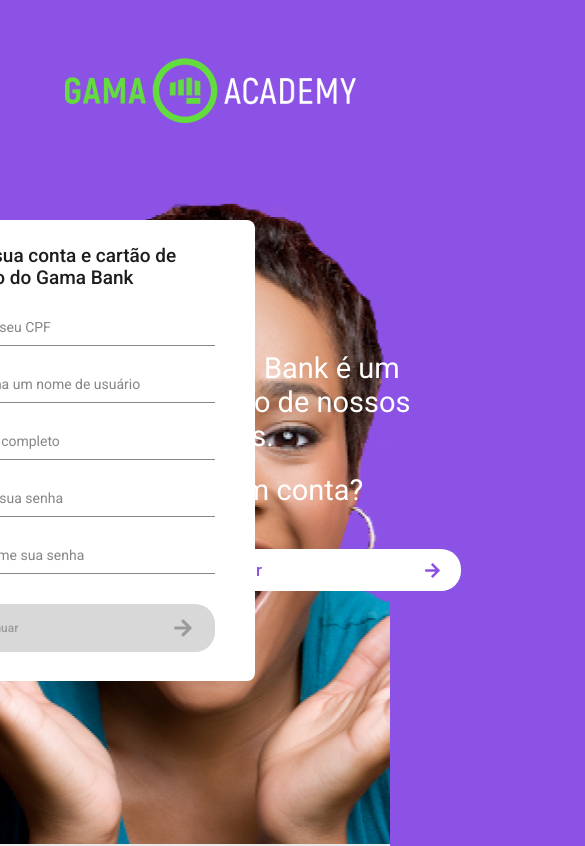
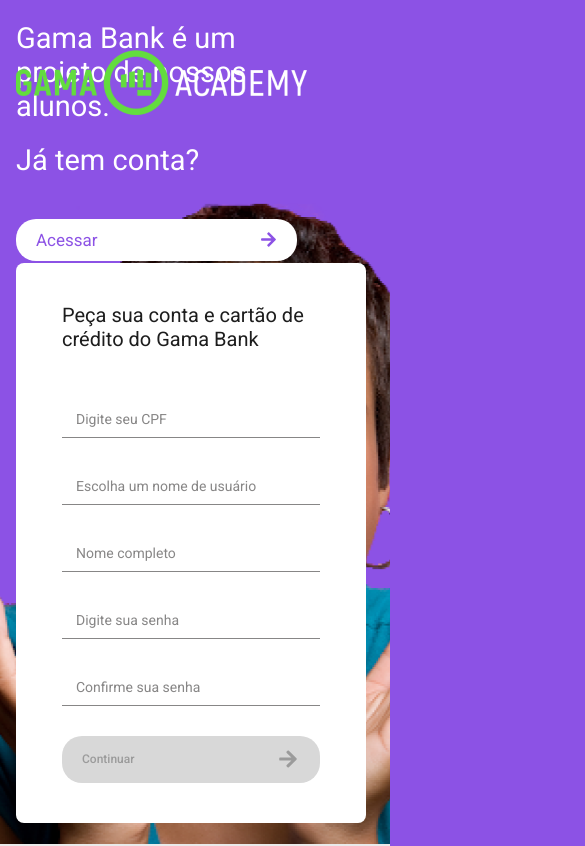
Before and after one commit to CodeCommit-GamaAcademy/React-CodeCommit, a React (Create React App) app: page / in a window 390 px wide. Shown: the top 846 px of the page, 585 px wide, since content can reach past the window. Built offline with nearby package versions, Linux system fonts and the light colour scheme.

Commit message:
start responsive from home banner

```diff
--- a/src/Pages/Landing/index.tsx
+++ b/src/Pages/Landing/index.tsx
@@ -3,16 +3,15 @@
 import { FaArrowRight } from 'react-icons/fa';
 
 import {
-  Container, Form,
-  TextContainer, Button, LogoGama, CardLeft, CardRight, FormInput, FormHomeTitle,
+  Container, MainBanner, MainBannerContent, Form, MainBannerContentLeft, MainBannerContentRight,
+  TextContainer, Button, FormInput, FormHomeTitle,
   HomeFormButton, Section2, LeftContainer, RightContainer, Section3, LeftSide, RightSide, Section4,
   TextSection4, Section5, TextSide, ImageSide
 } from './styles';
 
-import Logo from '../../assets/main-logo.png';
-
 import Landing3 from '../../assets/landing-3.png';
 import api from '../../services/api';
+import Header from '../../components/Header';
 
 
 const Landing: React.FC = () => {
@@ -46,22 +45,25 @@
     } else {
       history.push('/error');
     }
-  }, [cpf, username, name, password, history]);
+  }, [cpf, username, name, password, history, confirmPassword]);
 
   return (
     <>
+      <Header />
+
+      <MainBanner>
         <Container>
-        <LogoGama src={Logo} alt="logo" />
-        <CardLeft>
+          <MainBannerContent>
+            <MainBannerContentLeft>
               <TextContainer>
                 <p>Gama Bank é um projeto de nossos alunos.
                 <span> Já tem conta?</span></p>
               </TextContainer>
               <Button onClick={() => history.push('/login')}>Acessar <FaArrowRight /></Button>
-        </CardLeft>
+            </MainBannerContentLeft>
 
+            <MainBannerContentRight>
               <Form onSubmit={handleSubmit}>
-          <CardRight>
                 <FormHomeTitle> Peça sua conta e cartão de crédito do Gama Bank</FormHomeTitle>
                 <FormInput onChange={e => setCpf(e.target.value)} placeholder="Digite seu CPF" />
                 <FormInput onChange={e => setUsername(e.target.value)} placeholder="Escolha um nome de usuário" />
@@ -69,10 +71,12 @@
                 <FormInput type="password" onChange={e => setPassword(e.target.value)} placeholder="Digite sua senha " />
                 <FormInput type="password" onChange={e => setConfirmPassword(e.target.value)} placeholder="Confirme sua senha" />
                 <HomeFormButton> Continuar <FaArrowRight className="ArrowRight" /></HomeFormButton>
-          </CardRight>
               </Form>
+            </MainBannerContentRight>
+          </MainBannerContent>
+        </Container>
+      </MainBanner>
 
-      </Container>
       <Section2>
         <LeftContainer>
           <span>Conta digital do Gama Academy</span>
@@ -89,16 +93,16 @@
           <p>Burocracia custa caro. Somos eficientes para você não ter que pagar tarifas.</p>
         </LeftSide>
         <RightSide>
-          <span>0,00</span>
+          {/* <span>0,00</span> */}
         </RightSide>
       </Section3>
-      <Section4>
+      {/* <Section4>
         <TextSection4>
           <span>O fim da complexibilidade</span>
           <p>Para quem sabe que tecnologia e design são melhores do que agências e papelada.</p>
         </TextSection4>
-      </Section4>
-      <Section5>
+      </Section4> */}
+      {/* <Section5>
         <TextSide>
           <span>Simplifique a sua vida. Peça seu convite.</span>
           <p>GamaAcademy Bank Line S.A. - CNPJ 00.000.000/0000-00</p>
@@ -109,7 +113,7 @@
         <ImageSide>
           <img src={Landing3} alt="cel" />
         </ImageSide>
-      </Section5>
+      </Section5> */}
     </>
   );
 }
--- a/src/Pages/Landing/styles.ts
+++ b/src/Pages/Landing/styles.ts
@@ -5,33 +5,47 @@
 import Landing2 from '../../assets/landing-2.png';
 import BackImage from '../../assets/background-landing-3.png';
 
-export const Container = styled.div`
+export const MainBannerContent = styled.div`
   display: flex;
   align-items: center;
-  flex-direction: row;
+  justify-content: space-between;
+  height: 100%;
+  flex-wrap: wrap;
+`;
+
+export const Container = styled.div`
+  max-width: 1120px;
+  margin: 0 auto;
   width: 100%;
-  height: 100vh;
+  height: inherit;
+  padding: 0 16px;
+`;
+
+export const MainBanner = styled.div`
+  display: flex;
+  align-items: stretch;
+  width: 100%;
+  min-height: 100vh;
+  padding: 20px 0;
   background-image: url(${Model});
-  background-position: center bottom;
+  background-position: 42% bottom;
   background-repeat: no-repeat;
 `;
-export const LogoGama = styled.img`
-  position: absolute;
-  left: 65px;
-  height: 65px;
-  top: 58px;
+
+//-------  Igor
+
+export const MainBannerContentRight = styled.div``;
+
+export const Form = styled.form`
+  width: 350px;
+  max-width: 100%;
+  min-height: 450px;
+  background-color: #fff;
+  border-radius: 8px;
+  padding: 40px 46px;
 `;
 
-export const Form = styled.form``;
-
-export const CardLeft = styled.div`
-  display: flex;
-  flex-direction: column;
-  align-items: center;
-  left: 180px;
-  top: 351px;
-  position: absolute;
-`;
+export const MainBannerContentLeft = styled.div``;
 
 export const TextContainer = styled.div`
   p {
@@ -60,32 +74,19 @@
   border-radius: 20px;
   border: none;
   font-size: 17px;
-  font-weight: 500;
+  font-weight: 400;
   color: #8c52e5;
   padding: 20px;
   margin-top: 25px;
 `;
-
-export const CardRight = styled.div`
-  position: absolute;
-  background-color: #fff;
-  width: 349px;
-  height: 461.23px;
-  top: 220px;
-  right: 135px;
-  border-radius: 8px;
-  padding-left: 40px;
-  padding-right: 40px;
-`;
 export const FormHomeTitle = styled.h1`
   font-family: Roboto;
   font-style: normal;
-  font-weight: 500;
-  font-size: 19px;
-  line-height: 22px;
+  font-weight: 400;
+  font-size: 20px;
   display: flex;
   align-items: center;
-  margin-top: 25px;
+  margin-bottom: 30px;
   color: #1d1d1d;
 `;
 
@@ -96,6 +97,11 @@
   width: 100%;
   padding: 10px 14px;
   font-size: 14px;
+
+  & + input {
+    margin-top: 30px;
+  }
+
   &::placeholder {
     color: #878686;
   }
```
Lines whose indentation alone changed are shown as unchanged.
